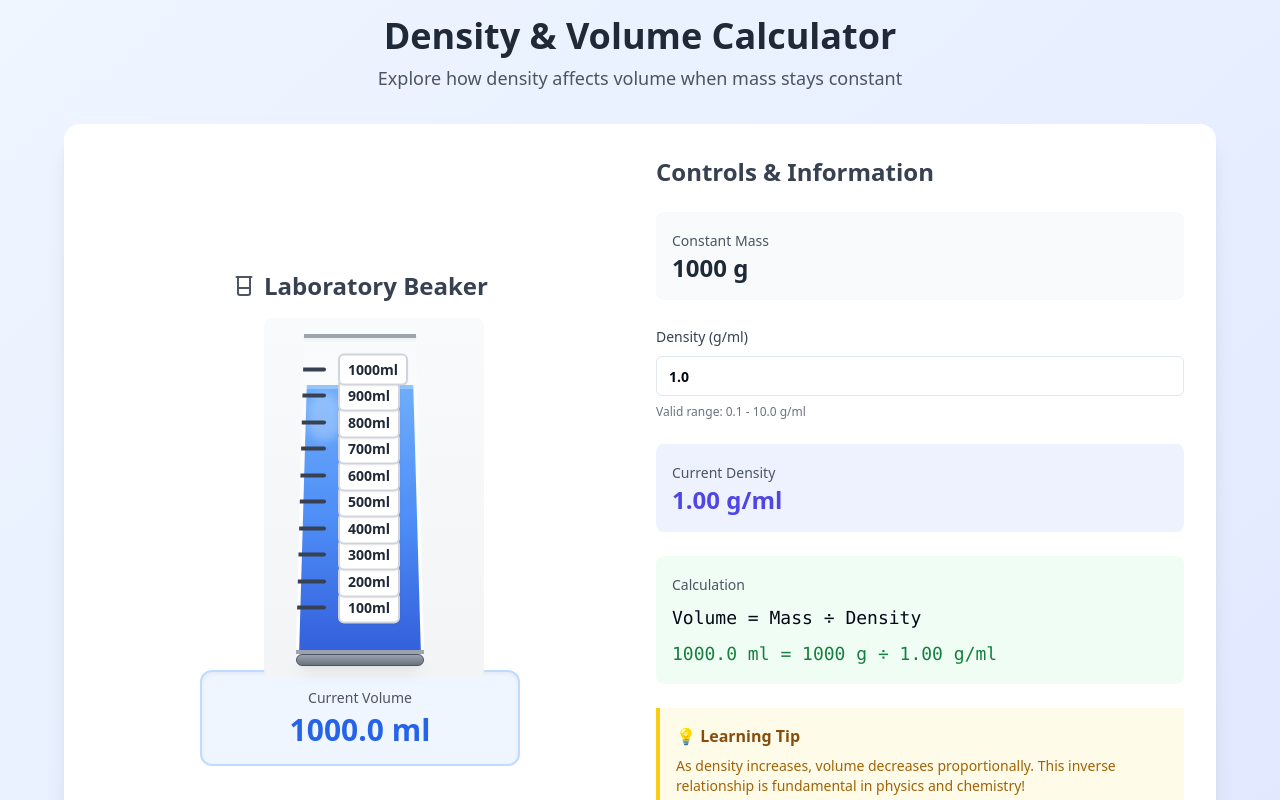
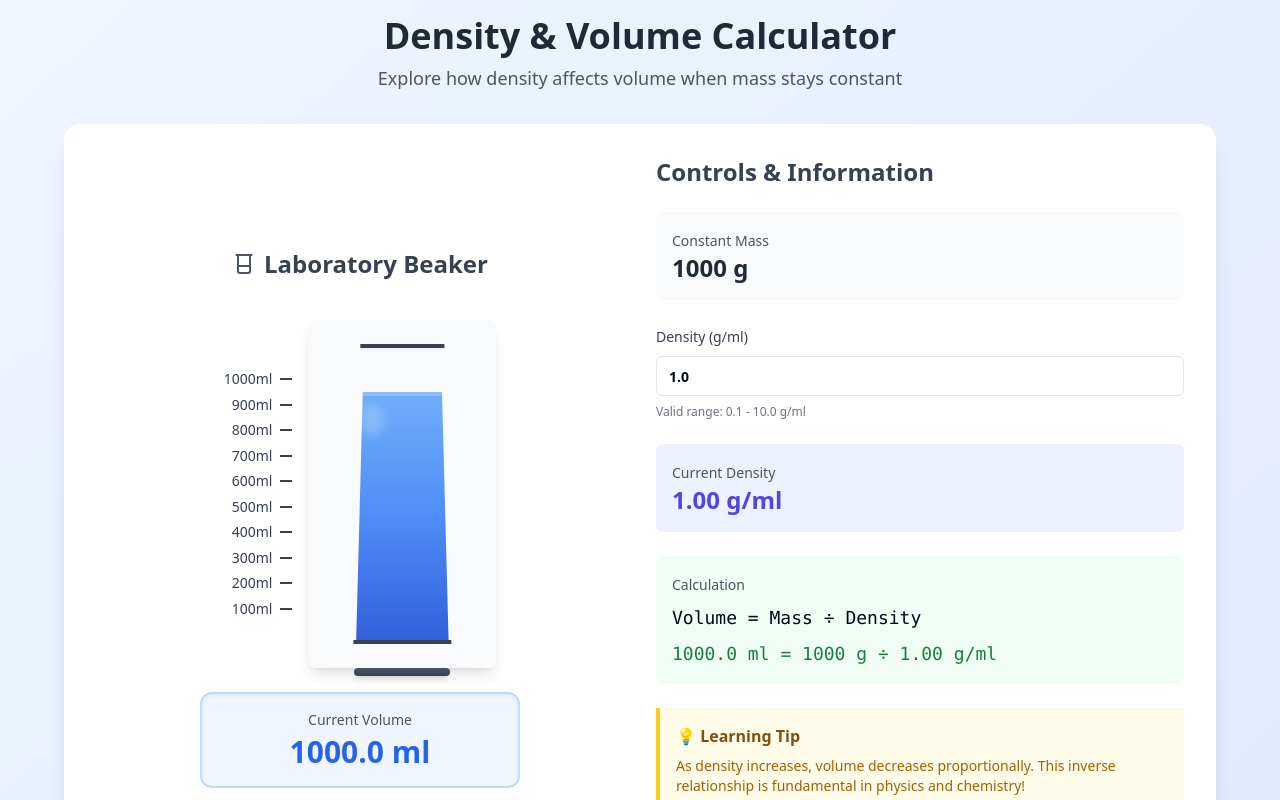
Before and after one commit to anuvrat03/density-in-motion-lab, a React (Vite) app: page / in a window 1280 px wide. Shown: the top 800 px of the page. Built offline with nearby package versions, Linux system fonts and the light colour scheme.

Commit message:
Refactor: Improve beaker design and layout
- Move volume markings outside the beaker.
- Improve beaker shape and appearance.
- Clean up the design and layout.

```diff
--- a/src/components/DensityCalculator.tsx
+++ b/src/components/DensityCalculator.tsx
@@ -12,7 +12,7 @@ const DensityCalculator = () => {
 
   const MASS = 1000; // constant mass in grams
   const MAX_VOLUME = 1000; // maximum bottle capacity in ml
-  const BEAKER_HEIGHT = 320; // beaker height in pixels
+  const BEAKER_HEIGHT = 300; // beaker height in pixels
 
   useEffect(() => {
     // Calculate volume: V = m / ρ
@@ -53,7 +53,7 @@ const DensityCalculator = () => {
 
         <div className="grid md:grid-cols-2 gap-8 bg-white rounded-2xl shadow-xl p-8">
           {/* Left Side - Beaker Visualization */}
-          <div className="flex flex-col items-center justify-center space-y-4">
+          <div className="flex flex-col items-center justify-center space-y-6">
             <div className="flex items-center gap-2 mb-4">
               <Beaker className="w-6 h-6 text-gray-600" />
               <h2 className="text-2xl font-semibold text-gray-700">
@@ -61,69 +61,62 @@ const DensityCalculator = () => {
               </h2>
             </div>
 
-            <div className="relative">
-              {/* Background for better contrast */}
-              <div
-                className="absolute -inset-4 bg-gradient-to-b from-gray-50 to-gray-100 rounded-lg"
-                style={{
-                  width: '220px',
-                  height: `${BEAKER_HEIGHT + 40}px`
-                }}
-              />
-
-              {/* Beaker Body */}
-              <div
-                className="relative bg-gradient-to-b from-gray-50 to-white border-4 border-gray-400 shadow-inner"
-                style={{
-                  width: '160px',
-                  height: `${BEAKER_HEIGHT}px`,
-                  clipPath: 'polygon(15% 0%, 85% 0%, 90% 100%, 10% 100%)',
-                  backgroundColor: '#f8f9fa'
-                }}
-              >
-                {/* Liquid */}
-                <div
-                  className="absolute bottom-0 left-0 right-0 bg-gradient-to-t from-blue-700 via-blue-500 to-blue-400 transition-all duration-700 ease-out"
-                  style={{
-                    height: `${liquidHeight}%`,
-                    clipPath: 'polygon(15% 0%, 85% 0%, 90% 100%, 10% 100%)',
-                    opacity: 0.9
-                  }}
-                >
-                  {/* Liquid surface with meniscus effect */}
-                  <div className="absolute top-0 left-0 right-0 h-1 bg-blue-300 opacity-80" />
-                  {/* Light reflection on liquid */}
-                  <div
-                    className="absolute top-2 left-6 w-8 h-12 bg-white opacity-25 rounded-full blur-sm"
-                  />
-                </div>
-
-                {/* Volume measurement marks */}
-                <div className="absolute left-0 top-0 w-full h-full pointer-events-none">
+            <div className="relative flex items-center">
+              {/* Volume markings on the left */}
+              <div className="flex flex-col-reverse mr-4 space-y-reverse">
                 {[100, 200, 300, 400, 500, 600, 700, 800, 900, 1000].map((mark) => {
                   const position = (mark / MAX_VOLUME) * 85; // 85% to match liquid max height
                   return (
                     <div
                       key={mark}
-                        className="absolute flex items-center"
+                      className="flex items-center justify-end"
                       style={{
-                          bottom: `${position}%`,
-                          left: '-6px',
-                          transform: 'translateY(0.5px)'
+                        height: `${BEAKER_HEIGHT * 0.85 / 10}px`,
+                        marginBottom: position === 10 ? '0' : `${(BEAKER_HEIGHT * 0.85 / 10) - (BEAKER_HEIGHT * 0.85 / 10)}px`
                       }}
                     >
-                        <div className="w-12 h-1 bg-gray-700 rounded-full" />
-                        <span className="text-sm font-bold text-gray-800 ml-3 bg-white px-2 py-1 rounded-md shadow-sm border-2 border-gray-300">
+                      <span className="text-sm font-medium text-gray-700 mr-2">
                         {mark}ml
                       </span>
+                      <div className="w-3 h-0.5 bg-gray-700" />
                     </div>
                   );
                 })}
               </div>
+
+              {/* Beaker container with background */}
+              <div className="relative bg-gray-50 rounded-lg p-6 shadow-lg">
+                {/* Laboratory beaker shape */}
+                <div
+                  className="relative bg-transparent border-4 border-gray-700 shadow-inner"
+                  style={{
+                    width: '140px',
+                    height: `${BEAKER_HEIGHT}px`,
+                    clipPath: 'polygon(20% 0%, 80% 0%, 85% 100%, 15% 100%)',
+                    backgroundColor: 'rgba(255, 255, 255, 0.1)'
+                  }}
+                >
+                  {/* Blue liquid inside beaker */}
+                  <div
+                    className="absolute bottom-0 left-0 right-0 bg-gradient-to-t from-blue-700 via-blue-500 to-blue-400 transition-all duration-700 ease-out"
+                    style={{
+                      height: `${liquidHeight}%`,
+                      clipPath: 'polygon(20% 0%, 80% 0%, 85% 100%, 15% 100%)',
+                      opacity: 0.9
+                    }}
+                  >
+                    {/* Liquid surface effect */}
+                    <div className="absolute top-0 left-0 right-0 h-1 bg-blue-300 opacity-60" />
+                    {/* Light reflection on liquid */}
+                    <div
+                      className="absolute top-3 left-6 w-6 h-8 bg-white opacity-20 rounded-full blur-sm"
+                    />
+                  </div>
                 </div>
 
-              {/* Beaker Base/Foot */}
-              <div className="absolute -bottom-3 left-1/2 transform -translate-x-1/2 w-32 h-3 bg-gradient-to-b from-gray-400 to-gray-500 rounded-full shadow-lg border border-gray-600" />
+                {/* Beaker base */}
+                <div className="absolute -bottom-2 left-1/2 transform -translate-x-1/2 w-24 h-2 bg-gradient-to-b from-gray-600 to-gray-700 rounded-full shadow-md" />
+              </div>
             </div>
 
             {/* Volume Display */}
```
Lines whose indentation alone changed are shown as unchanged.
